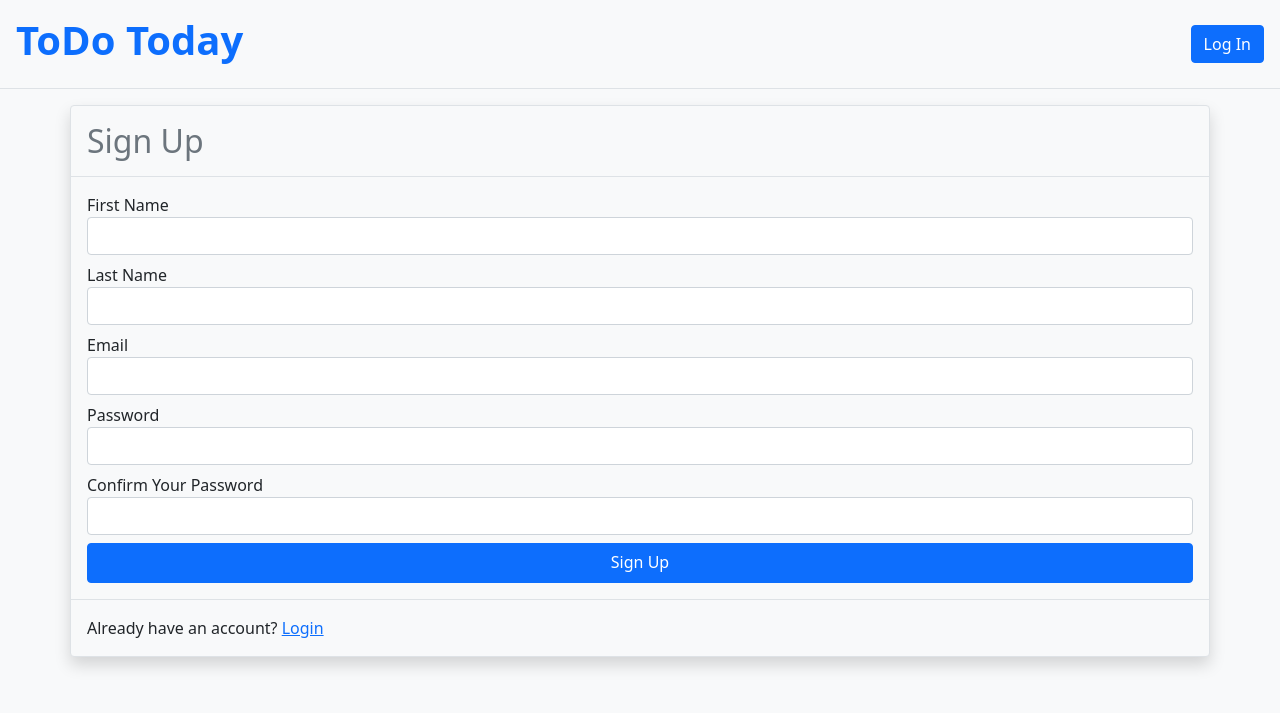
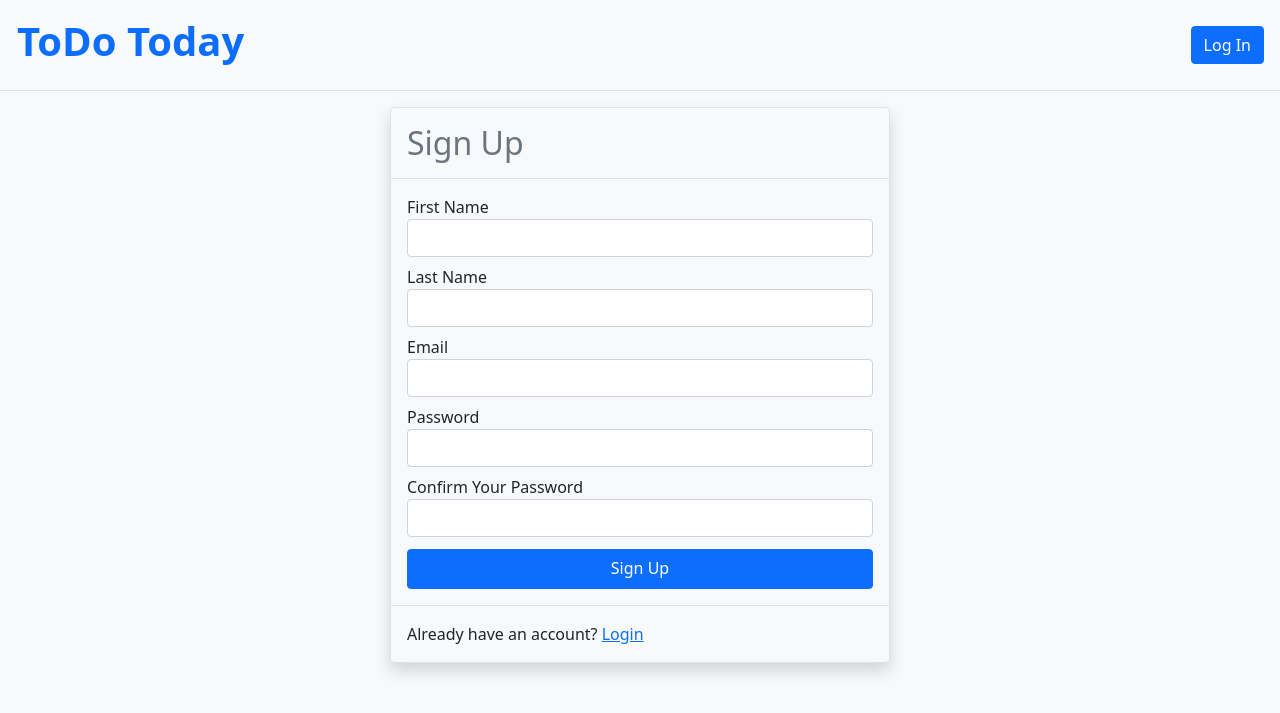
Before and after one commit to ronnyvictor/todo-today, a Flask app: page /signup in a window 1280 px wide. Shown: the top 713 px of the page. Run offline with Flask 2, Linux system fonts and the light colour scheme; some libraries are stand-ins or nearby versions.

Commit message:
fixed forms

```diff
--- a/templates/base.html
+++ b/templates/base.html
@@ -19,7 +19,9 @@
 		<header
 			class="bg-light sticky-top d-flex container-fluid justify-content-between p-3 border-bottom"
 		>
-			<h1 class="text-primary fw-bold">ToDo Today</h1>
+			<a class="btn p-0" href="/"
+				><h1 class="text-primary fw-bold">ToDo Today</h1></a
+			>
 			<div class="d-flex align-items-center">
 				{% if current_user.is_authenticated %}
 				<p class="m-0 text-muted">Hello, {{current_user.first_name}}</p>
--- a/templates/login.html
+++ b/templates/login.html
@@ -6,6 +6,7 @@ endblock %} {% block body %}
 		class="bg-light container shadow rounded p-0 border"
 		action="/login"
 		method="POST"
+		style="max-width: 500px"
 	>
 		<div class="border-bottom p-3">
 			<h2 class="text-muted">Log In</h2>
--- a/templates/signup.html
+++ b/templates/signup.html
@@ -6,6 +6,7 @@
 		class="bg-light container shadow rounded p-0 border"
 		action="/signup"
 		method="POST"
+		style="max-width: 500px"
 	>
 		{{ form.csrf_token }}
 		<div class="border-bottom p-3 m-0">
@@ -69,7 +70,7 @@
 				</ul>
 				{% endif %}
 			</fieldset>
-			<div>{{ form.submit(class="btn btn-primary w-100 pb-2") }}</div>
+			<div class="mt-1">{{ form.submit(class="btn btn-primary w-100 pb-2") }}</div>
 		</div>
     <div class="border-top p-3">
       <p class="m-0">
```
